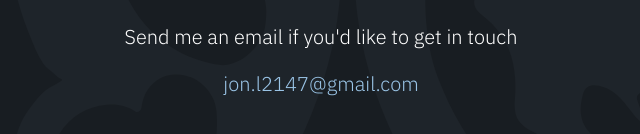
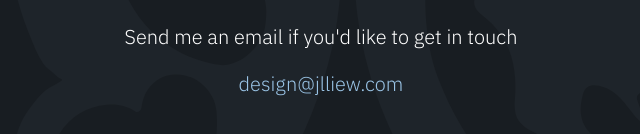
Before and after one commit to jon2147/jlliew-website, a React (Create React App) app: page / in a window 1280 px wide. Shown: the part 478-612 px from the top of the page, without its empty margins (319-959 px from the left). Built offline with nearby package versions, Linux system fonts and the light colour scheme.

Commit message:
Change email

```diff
--- a/src/components/Header.js
+++ b/src/components/Header.js
@@ -14,7 +14,7 @@ class Header extends React.Component {
                 </div>
                 <div className="contact-block">
                     <p>Send me an email if you'd like to get in touch</p>
-                    <a className="email-link" href="mailto:jon.l2147@gmail.com">jon.l2147@gmail.com</a>
+                    <a className="email-link" href="mailto:design@jlliew.com">design@jlliew.com</a>
                 </div>
             </header>
         );
```
